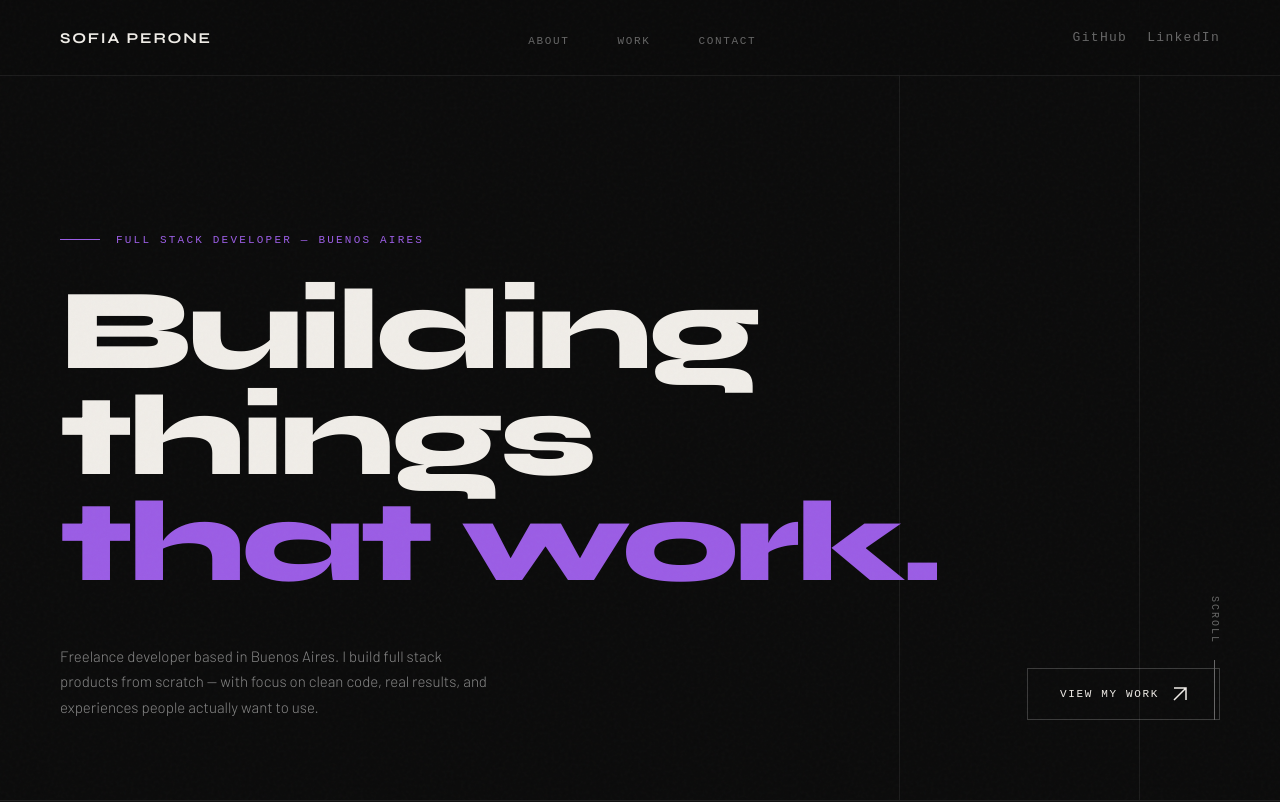
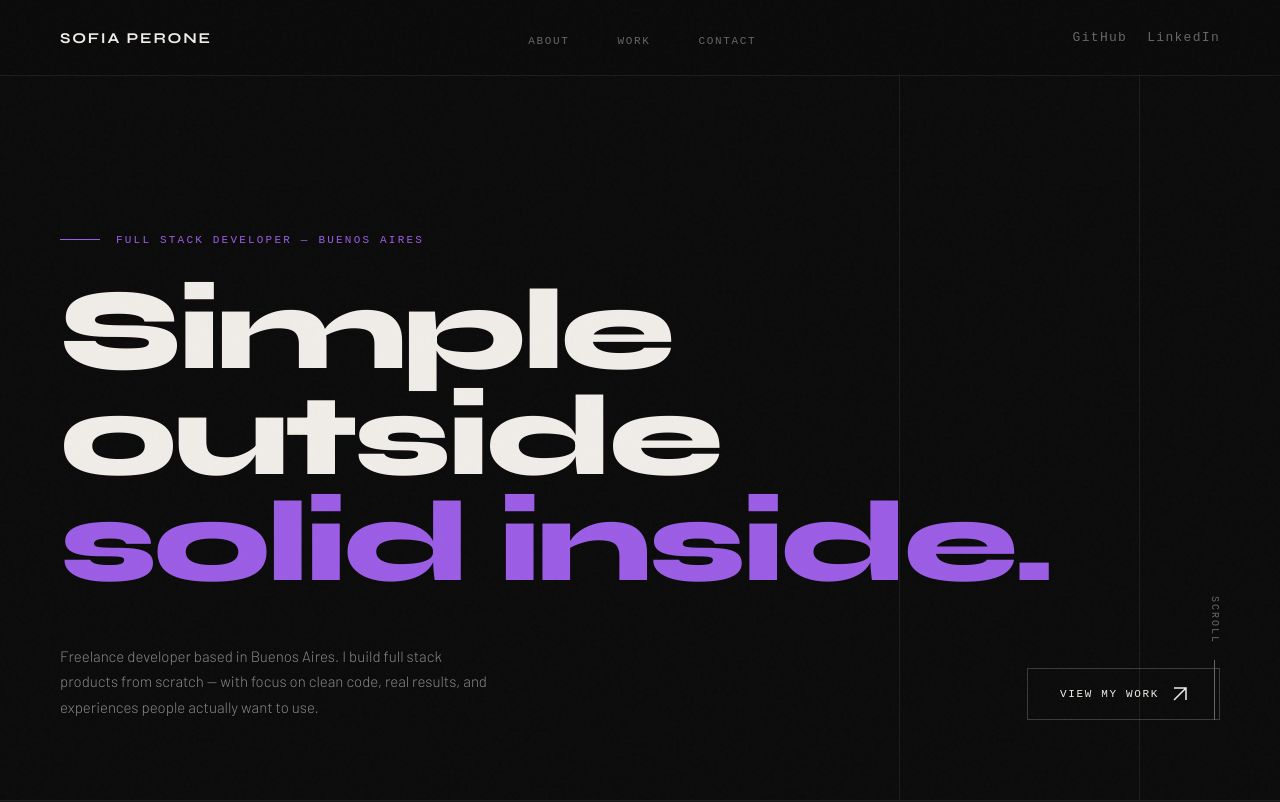
Before and after one commit to Sofiaperone1/Portfolio, a React (Create React App) app: page / in a window 1280 px wide. Shown: the top 802 px of the page. Built offline with nearby package versions, Linux system fonts and the light colour scheme; a web font is replaced by a local one.

Commit message:
change personal picture

```diff
--- a/src/components/About/About.jsx
+++ b/src/components/About/About.jsx
@@ -1,6 +1,6 @@
 import './About.css';
 import { useEffect, useRef } from 'react';
-import photo from '../../cv1.png'; // ← cambiá a violet2.jpg si preferís esa foto
+import photo from '../../cv2.jpeg'; // ← cambiá a violet2.jpg si preferís esa foto
 
 function About() {
   const ref = useRef(null);
--- a/src/views/Home/Home.jsx
+++ b/src/views/Home/Home.jsx
@@ -9,8 +9,8 @@ function Home() {
       <div className="hero-label fade-up">Full Stack Developer — Buenos Aires</div>
 
       <h1 className="hero-title fade-up delay-1">
-        Building things<br />
-        <span>that work.</span>
+        Simple outside<br />
+        <span>solid inside.</span>
       </h1>
 
       <div className="hero-bottom fade-up delay-2">
```
Also changed, not shown: src/Imgs/cv2.jpeg (added).
